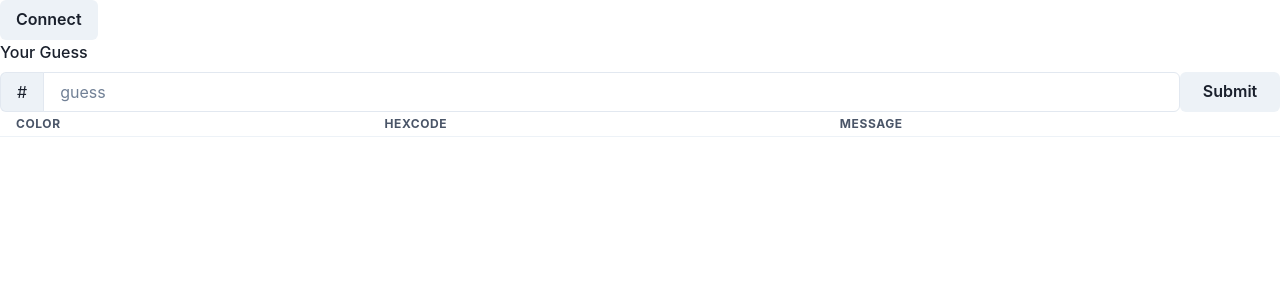
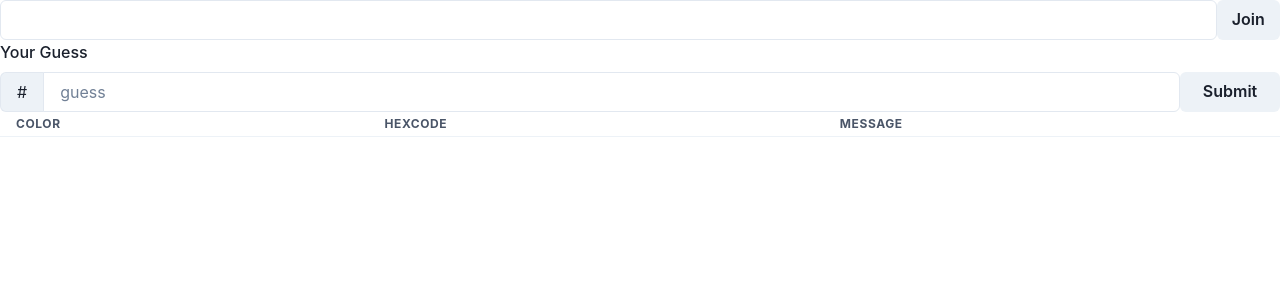
Before and after one commit to HOYOUNG98/fox, a Next.js app in the folder web/: page / in a window 1280 px wide. Shown: the top 300 px of the page. Built offline with nearby package versions, Linux system fonts and the light colour scheme.

Commit message:
Team name can be chosen to connect websocket

```diff
--- a/web/components/guessForm.tsx
+++ b/web/components/guessForm.tsx
@@ -55,6 +55,7 @@ export const GuessForm: FC<GuessFormProps> = ({
               ...guesses,
             ]);
 
+            // Check if socket connection is established and act accordingly
             if (isConnected) {
               onSendResponse(values.guess, response.data);
             }
--- a/web/pages/index.tsx
+++ b/web/pages/index.tsx
@@ -1,4 +1,4 @@
-import { Button } from "@chakra-ui/react";
+import { Button, Flex, Heading, Input, Spacer } from "@chakra-ui/react";
 import type { NextPage } from "next";
 import { useCallback, useEffect, useRef, useState } from "react";
 
@@ -10,8 +10,9 @@ const URL = "wss://45dl55ctc3.execute-api.us-east-1.amazonaws.com/production/";
 
 const Home: NextPage = () => {
   const [guesses, setGuesses] = useState<Array<guessResult>>([]);
+  const [isConnected, setIsConnected] = useState<boolean>(false);
+  const [team, setTeam] = useState<string>("");
 
-  const [isConnected, setIsConnected] = useState(false);
   const socket = useRef<WebSocket | null>(null);
 
   const onSocketOpen = useCallback(() => {
@@ -24,7 +25,7 @@ const Home: NextPage = () => {
 
   const onConnect = useCallback(() => {
     if (!socket.current || socket.current?.readyState == WebSocket.OPEN) {
-      socket.current = new WebSocket(URL + "?team_name=love");
+      socket.current = new WebSocket(URL + `?team_name=${team}`);
       socket.current.addEventListener("open", onSocketOpen);
       socket.current.addEventListener("close", onSocketClose);
       socket.current.addEventListener("message", (event) => {
@@ -37,7 +38,7 @@ const Home: NextPage = () => {
         }
       });
     }
-  }, [guesses]);
+  }, [guesses, team]);
 
   const onDisconnect = useCallback(() => {
     if (isConnected) {
@@ -55,10 +56,18 @@ const Home: NextPage = () => {
     );
   }, []);
 
+  const handleTeamNameChange = (e: React.ChangeEvent<HTMLInputElement>) => {
+    e.preventDefault();
+    setTeam(e.target.value);
+  };
+
   return (
     <div>
       {!isConnected ? (
-        <Button onClick={onConnect}>Connect</Button>
+        <Flex>
+          <Input onChange={handleTeamNameChange} />
+          <Button onClick={onConnect}>Join</Button>
+        </Flex>
       ) : (
         <Button onClick={onDisconnect}>Disconnect</Button>
       )}
```
